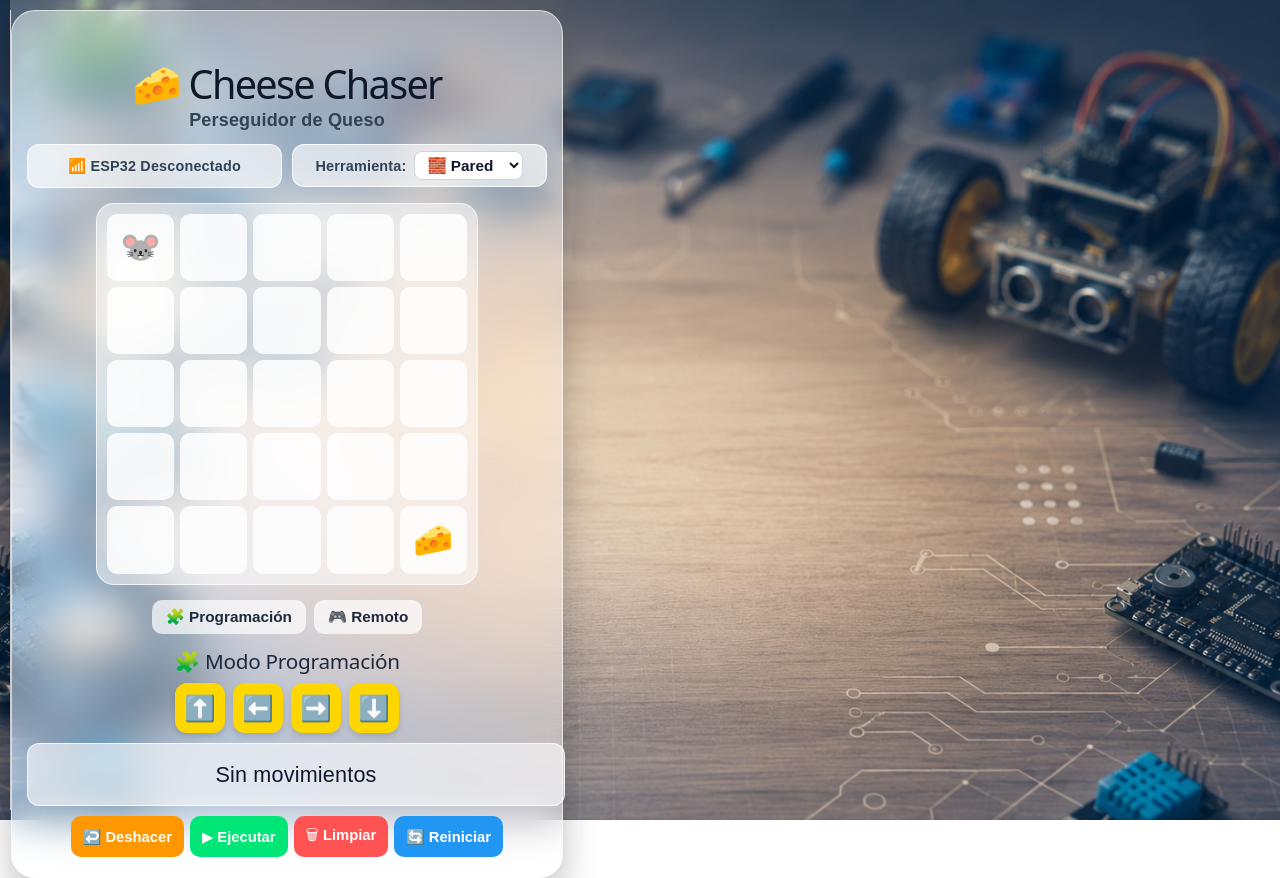
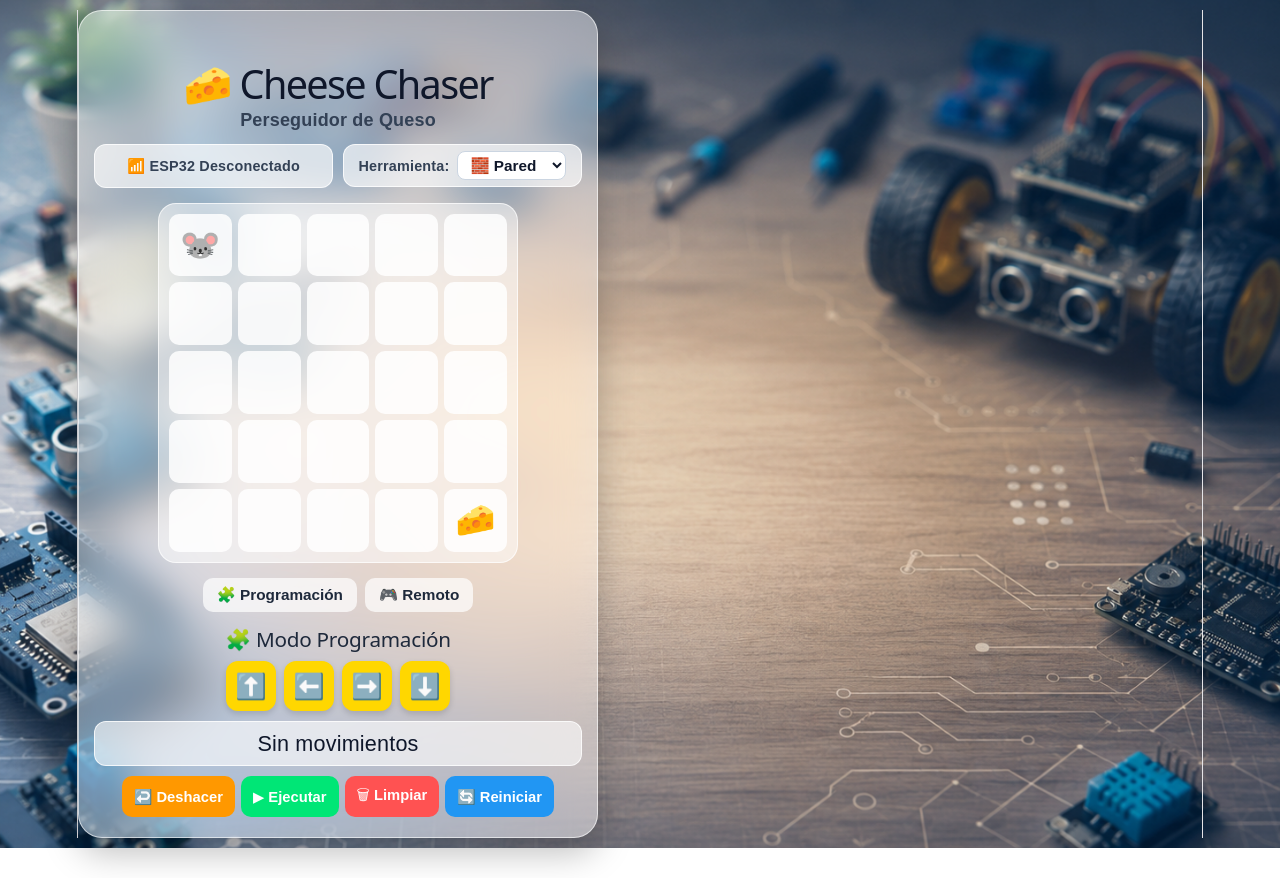
Before and after one commit to jpmax-c/mousebot-ui, a React (Vite) app: page / in a window 1280 px wide. After the commit the page ends 848 px from the top, so only its background shows below. Built offline with nearby package versions, Linux system fonts and the light colour scheme.

Commit message:
Update App.css

```diff
--- a/src/App.css
+++ b/src/App.css
@@ -1,9 +1,7 @@
-html, body, #root {
-  width: 100%;
-  height: 100%;
-  min-height: 100vh;
+* {
   margin: 0;
   padding: 0;
+  box-sizing: border-box;
 }
 
 body {
@@ -11,10 +9,9 @@ body {
   background-size: cover;
   font-family: Arial, sans-serif;
   min-height: 100vh;
-  /* Centrado perfecto en ambos ejes */
-  display: flex !important;
-  justify-content: center !important;
-  align-items: center !important;
+  display: flex;
+  justify-content: center;
+  align-items: center;
   padding: 10px;
 }
 
```
